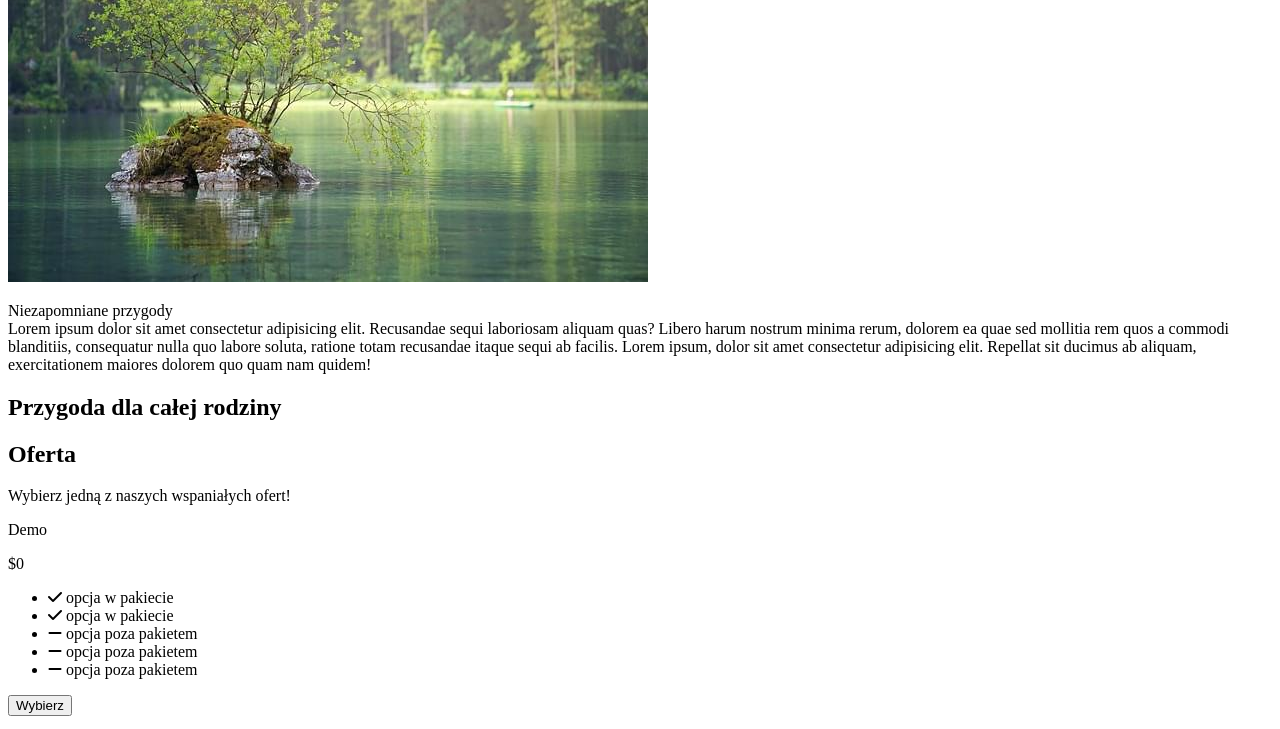
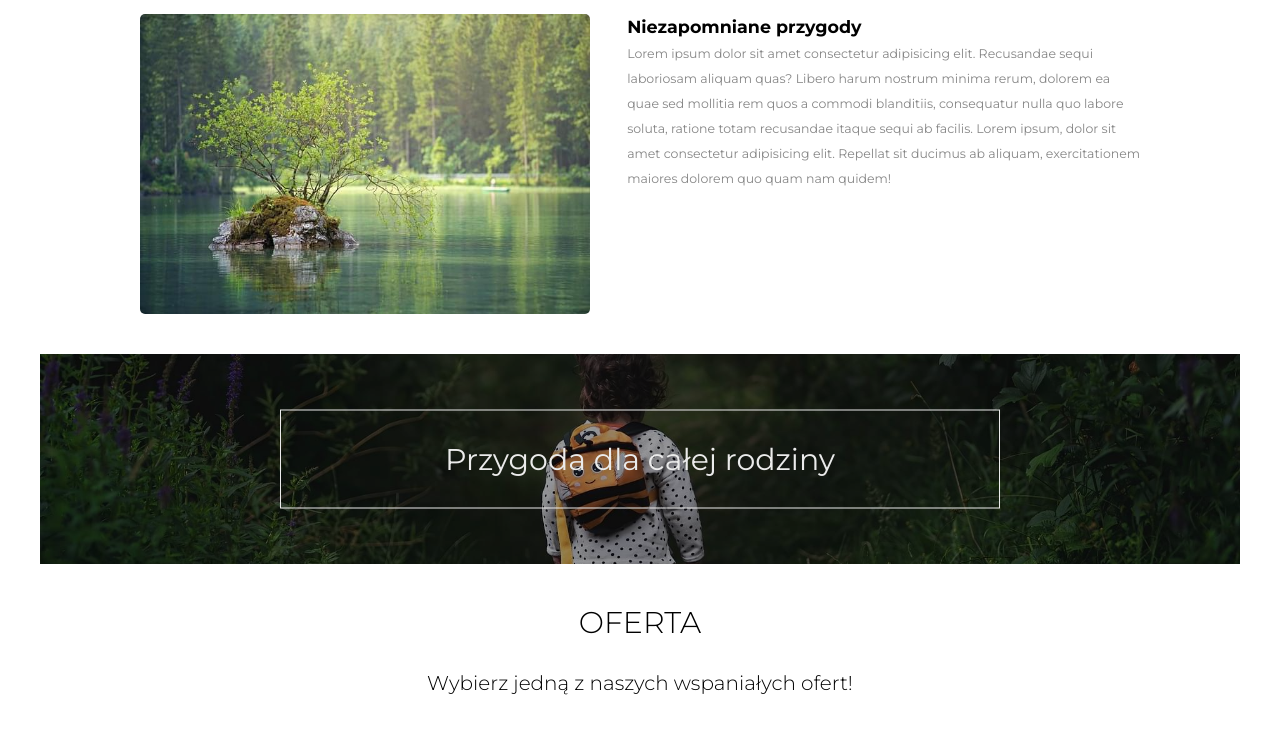
Before and after one commit to Kamol20/forest, a plain HTML site: page index.html in a window 1280 px wide. Shown: the part 458-1187 px from the top of the page. Drawn offline with Linux system fonts and the light colour scheme.

Commit message:
Update index.html

```diff
--- a/index.html
+++ b/index.html
@@ -12,7 +12,7 @@
 <link rel="preconnect" href="https://fonts.googleapis.com">
 <link rel="preconnect" href="https://fonts.gstatic.com" crossorigin>
 <link href="https://fonts.googleapis.com/css2?family=Montserrat:wght@300;400;700&display=swap" rel="stylesheet">
-
+<link rel="stylesheet" href="/dist/css/main.min.css" />
 
 </head>
 
```
